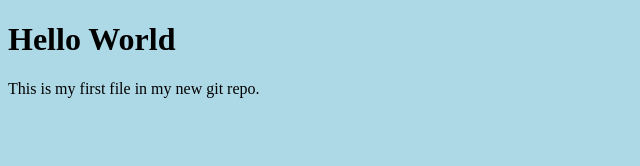
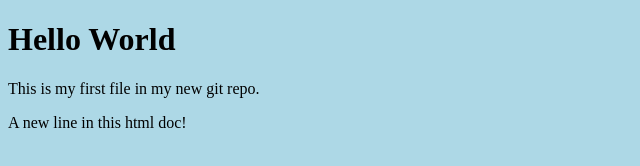
Before and after one commit to gaurav-gaur/testrepo, a plain HTML site: page index.html in a window 1280 px wide. Shown: the whole page, without its empty margins (0-640 px from the left). Drawn offline with Linux system fonts and the light colour scheme.

Commit message:
Updated index.html with a new line

```diff
--- a/index.html
+++ b/index.html
@@ -7,5 +7,6 @@
 <body>
 <h1>Hello World</h1>
 <p>This is my first file in my new git repo.</p>
+<p>A new line in this html doc!</p>
 </body>
 </html>
```
